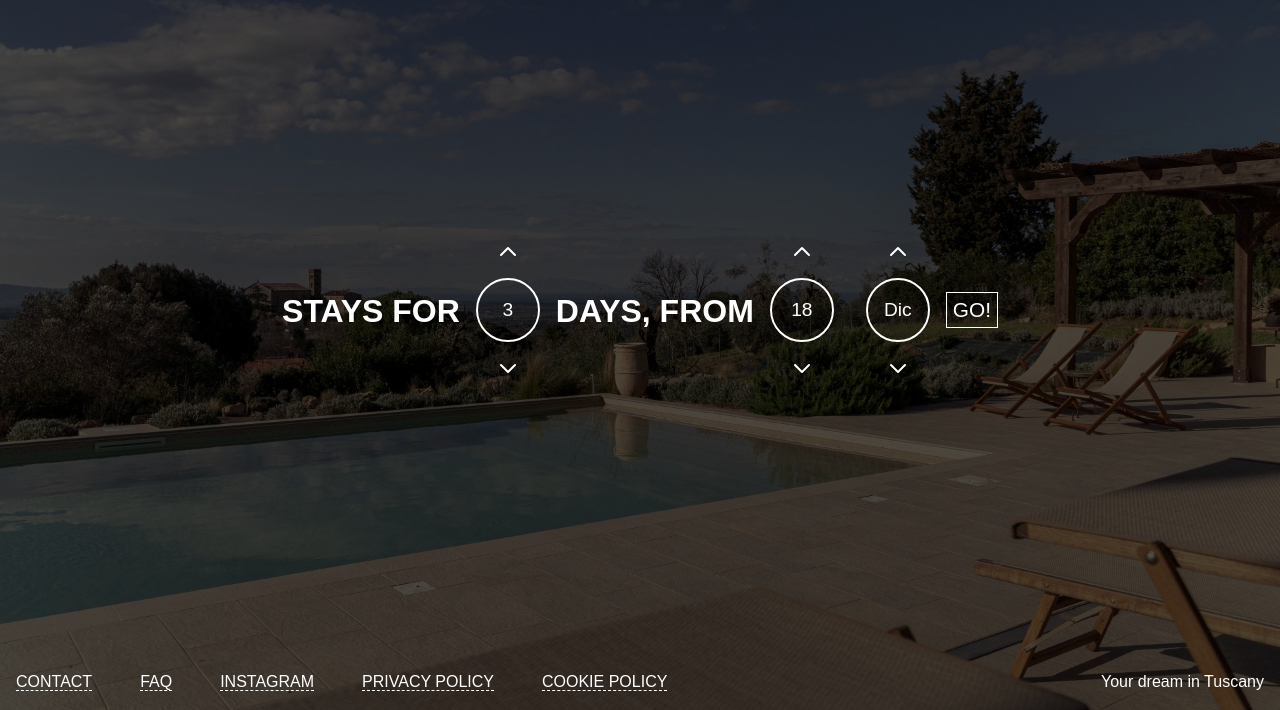
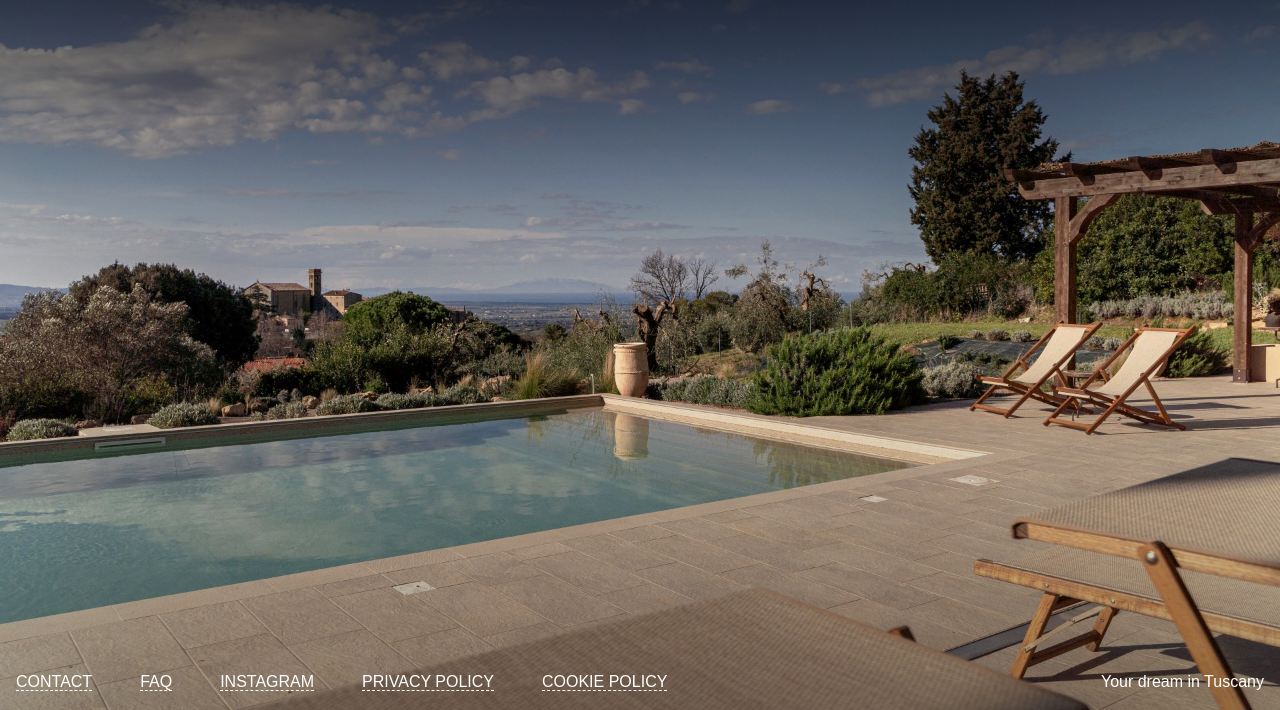
Before and after one commit to Gabsca2001/casaUpupa, a website: page index.html in a window 1280 px wide. Shown: the part 90-800 px from the top of the page. Drawn offline with nearby package versions, Linux system fonts and the light colour scheme; a web font is replaced by a local one.

Commit message:
Update hero overlay gradient and comment out hero form
Replaces the hero overlay background color with a linear gradient for improved visual effect in style.css. Comments out the hero_content form section in index.html, likely to temporarily hide the search form from the hero area.

```diff
--- a/assets/css/style.css
+++ b/assets/css/style.css
@@ -60,7 +60,8 @@
     left: 0;
     right: 0;
     bottom: 0;
-    background-color: rgba(0, 0, 0, 0.7);
+    /* background-color: rgba(0, 0, 0, 0.7); */
+    background: linear-gradient(180deg, #000000cb, #ffffff00, #0000005e);
     z-index: 1;
 }
 
--- a/index.html
+++ b/index.html
@@ -153,7 +153,7 @@
             <div class="hero_slide" style="background-image: url('assets/images/hero_gallery/hero_gallery_8.jpg');">
             </div>
         </div>
-        <div class="hero_content">
+        <!-- <div class="hero_content">
             <form action="search.html" method="get" class="hero_form" id="search_form">
                 <div class="input_row">
                     <p class="input_label">Stays for</p>
@@ -221,7 +221,7 @@
 
                 </div>
             </form>
-        </div>
+        </div> -->
     </div>
 
     <footer class="footer_1">
```
